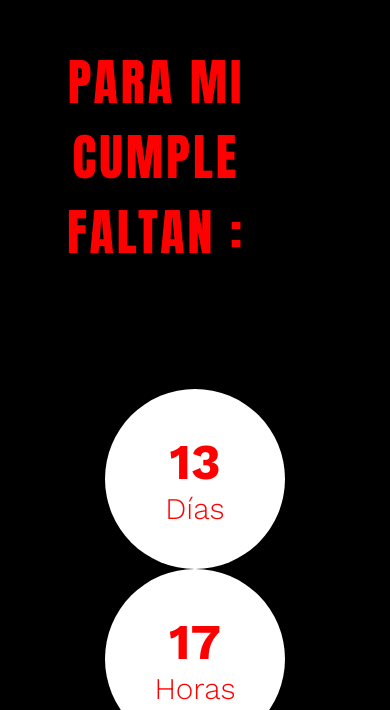
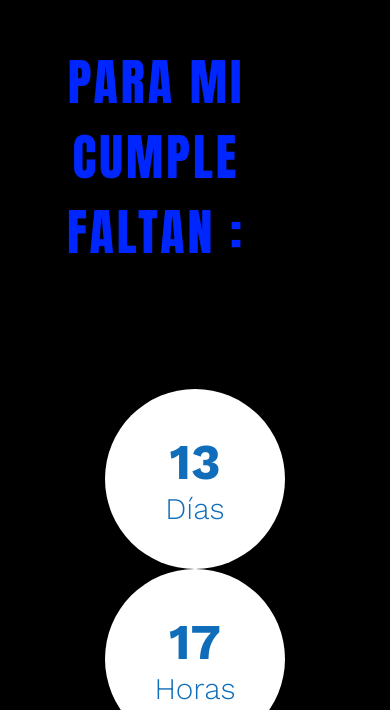
Before and after one commit to JuanManuel1970/regre, a plain HTML site: page index.html in a window 390 px wide. Shown: the part 134-844 px from the top of the page. Drawn offline with nearby package versions, Linux system fonts and the light colour scheme.

Commit message:
primer comentaro5

```diff
--- a/css/color.css
+++ b/css/color.css
@@ -101,6 +101,7 @@ h1	{font-size: 150px;font-family: Impact, Haettenschweiler, 'Arial Narrow Bold',
 
 .container .portada h3{
 font-size: 20px;
+color: #ff0000;
 
 }
 
@@ -114,7 +115,7 @@ font-size: 20px;
 		display: flex;
 		flex-direction: column;
 		align-items: center;
-		color: #ff0000;
+		color: #106db9;
 		height: 100vh;
 		background-color: rgb(0, 0, 0);
 		margin-top: 200px;
@@ -131,7 +132,7 @@ font-size: 20px;
 
 		.container .portada .logotipo{
 			margin-top: 300px;
-			color: rgb(255, 0, 0);
+			color: rgb(0, 38, 255);
 			background-color: #000000;
 			display: flex;
 			align-items: center;
```
